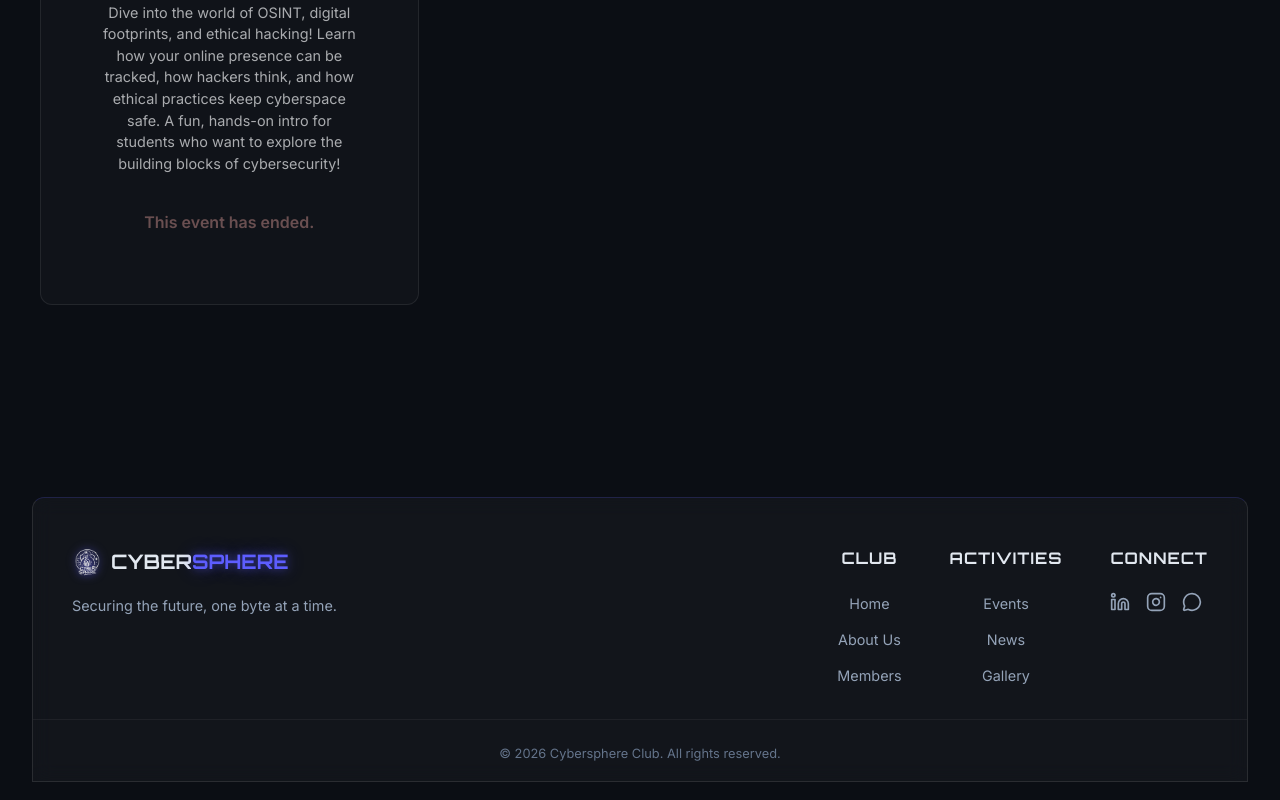
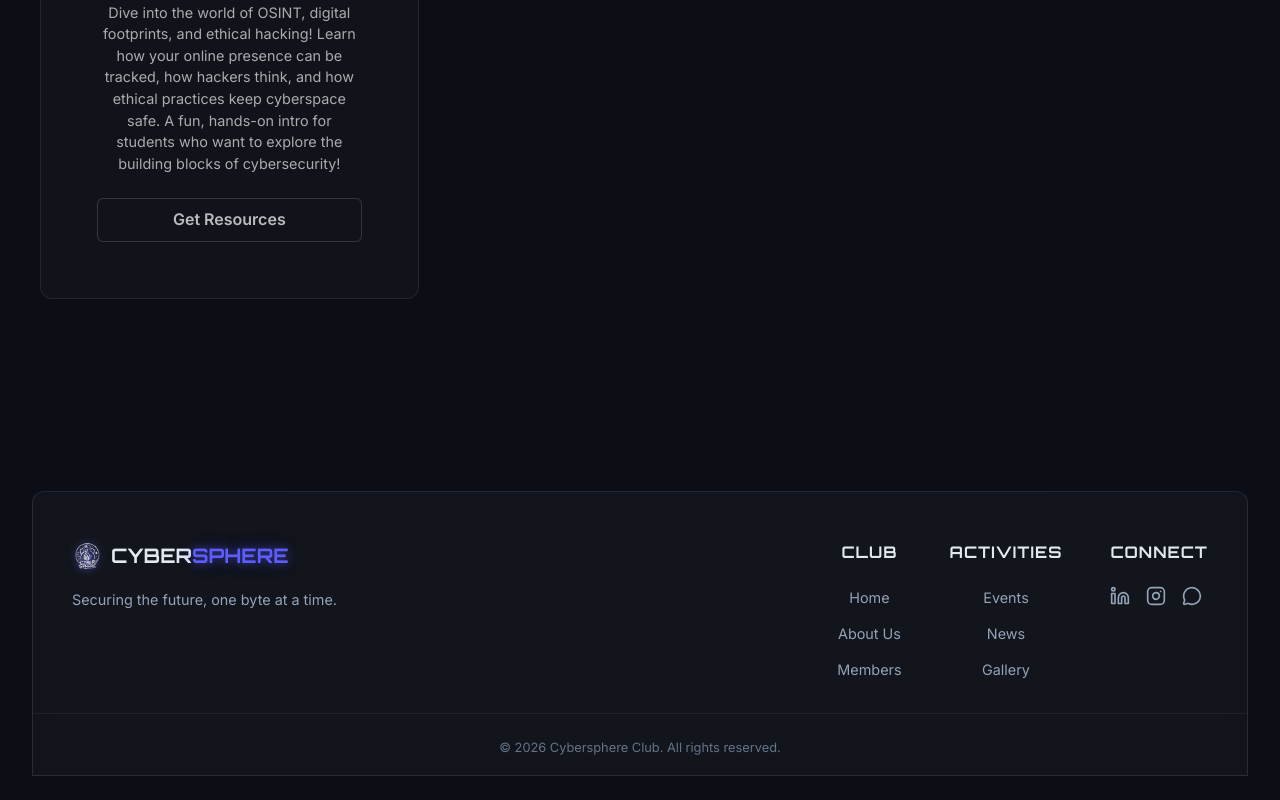
Before and after one commit to cybersphereclub/CyberSphere-Web, a React (Vite) app: page /events in a window 1280 px wide. Shown: the part 1135-1935 px from the top of the page. Built offline with nearby package versions, Linux system fonts and the light colour scheme.

Commit message:
add resources

```diff
--- a/src/components/features/EventCard.jsx
+++ b/src/components/features/EventCard.jsx
@@ -5,7 +5,7 @@ import { Calendar, MapPin, Clock } from 'lucide-react';
 import './EventCard.css';
 
 const EventCard = ({ event, showCountdown = false }) => {
-    const { title, date, time, location, image, description, link, status } = event;
+    const { title, date, time, location, image, description, link, status, resourceLink } = event;
     const isPast = status === 'past';
 
     // Combine date and time for countdown
@@ -50,7 +50,20 @@ const EventCard = ({ event, showCountdown = false }) => {
 
                 <div className="event-actions">
                     {isPast ? (
-                        <p className="event-ended-msg">This event has ended.</p>
+                        resourceLink ? (
+                            <Button
+                                href={resourceLink}
+                                target="_blank"
+                                variant="secondary"
+                                className="event-btn w-full"
+                            >
+                                <span className="flex items-center gap-2">
+                                    Get Resources
+                                </span>
+                            </Button>
+                        ) : (
+                            <p className="event-ended-msg">This event has ended.</p>
+                        )
                     ) : (
                         <Button
                             variant="primary"
--- a/src/data/events.js
+++ b/src/data/events.js
@@ -8,6 +8,7 @@ export const events = [
         image: 'https://res.cloudinary.com/dkzsrm43d/image/upload/v1770546591/8409b34a-a7ea-45a8-abc7-f7cb972fcd52.png',
         description: 'Dive into the world of OSINT, digital footprints, and ethical hacking! Learn how your online presence can be tracked, how hackers think, and how ethical practices keep cyberspace safe. A fun, hands-on intro for students who want to explore the building blocks of cybersecurity!',
         link: '#',
-        status: 'past'//past, upcoming
+        status: 'past',
+        resourceLink: 'https://docs.google.com/presentation/d/1...' // Add your resource link here
     }
 ];
```
